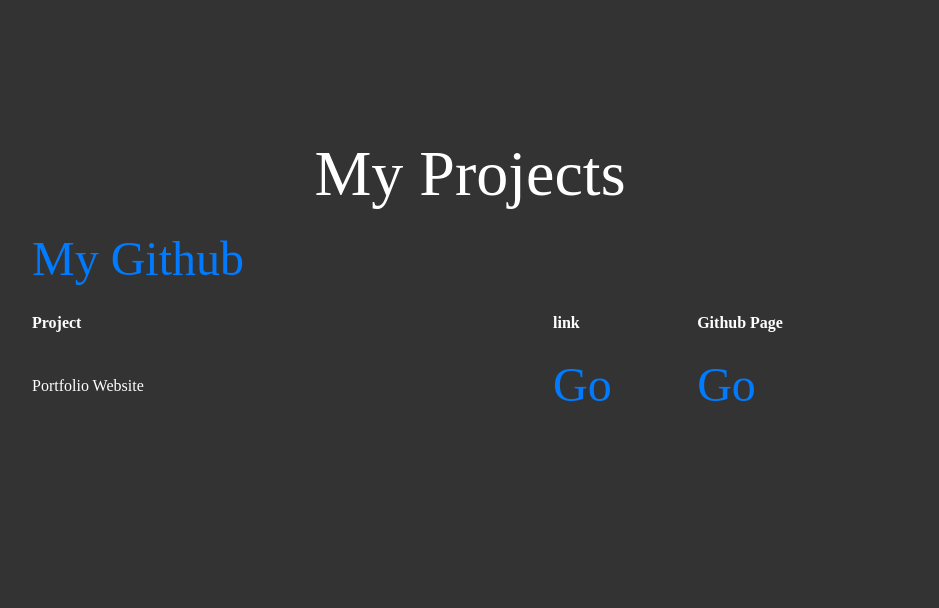
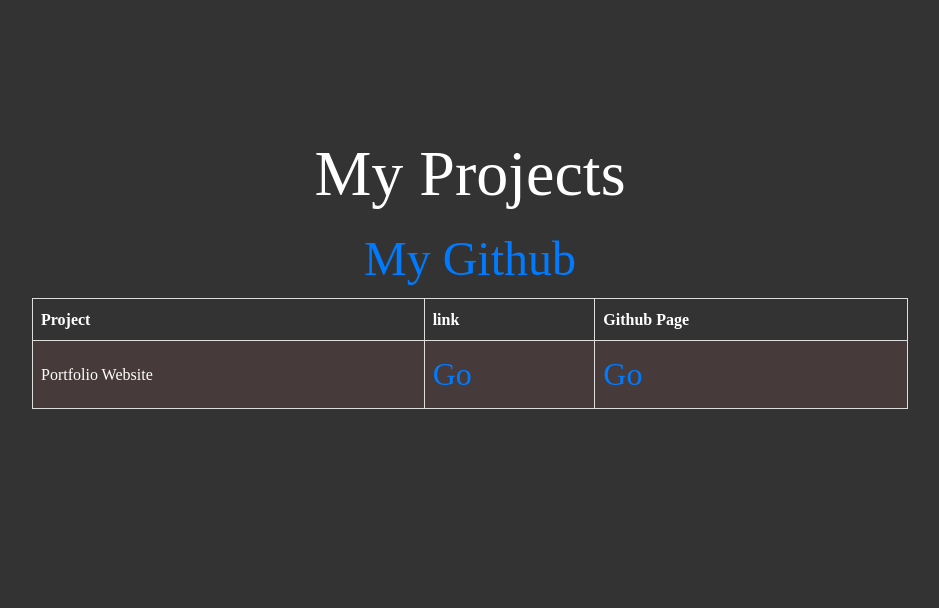
Before and after one commit to AlanSFSU/portfolio-website, a PHP site: page / in a window 1280 px wide. Shown: the part 1520-2128 px from the top of the page, without its empty margins (170-1109 px from the left). Run offline with PHP 8.4, Linux system fonts and the light colour scheme; some libraries are stand-ins or nearby versions.

Commit message:
fleshed out table a bit and added hover effects

```diff
--- a/index.html
+++ b/index.html
@@ -24,12 +24,8 @@
   </section>
   <section id="Projects">
     <h1>My Projects</h1>
-    <table>
-      <tr>
-        <td>
-          <a target="_blank" href="https://github.com/AlanSFSU?tab=repositories">My Github</a>
-        </td>
-     </tr>
+    <a target="_blank" href="https://github.com/AlanSFSU?tab=repositories">My Github</a>
+    <table id="tProj">
         <tr>
           <th>Project</th>
           <th>link</th>
--- a/static/css/stylesheet.css
+++ b/static/css/stylesheet.css
@@ -102,6 +102,22 @@ table tr td{
   text-align: left;
 }
 
-#Projects a table tr td a{
-    font-size: 50%;
+/* the border outlines of the table */
+#tProj td, #tProj th{
+  border: 1px solid #ddd;
+  padding: 8px;
 }
+
+/* alternate colors on every other row */
+#tProj tr:nth-child(even){
+  background-color: #463a3a;
+}
+
+/* change color when hovered over */
+#tProj tr:hover{
+  background-color: black;
+}
+
+#tProj a{
+  font-size: 2rem;
+}
```
